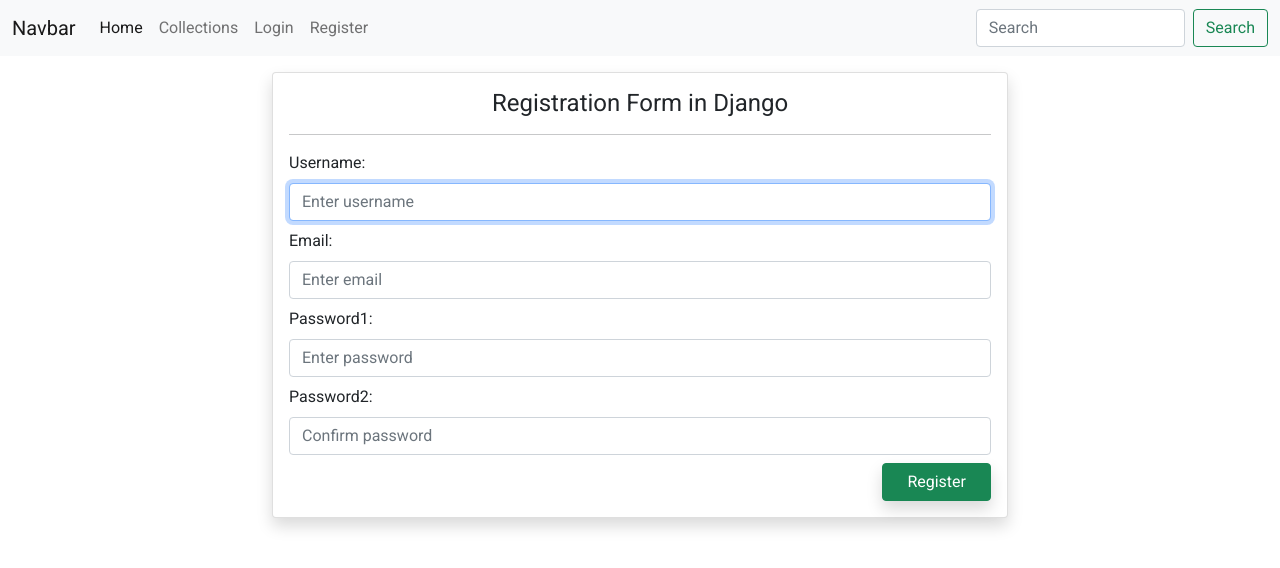
After one commit to GanescuRobert/ecomm_project, a Django app: page /register/ in a window 1280 px wide. The commit adds this page. Shown: the top 568 px of the page. Run offline with Django 4.2, Linux system fonts and the light colour scheme; some libraries are stand-ins or nearby versions.

Commit message:
Pages created: register, login and logout

```diff
--- /dev/null
+++ b/ecomm_shop/store/controller/authview.py
@@ -0,0 +1,42 @@
+from django.contrib.auth import authenticate, login, logout
+from django.shortcuts import redirect, render
+from django.contrib import messages
+
+from store.forms import CustomUserForm
+
+def registerpage(request):
+    form = CustomUserForm()
+    if request.method == 'POST':
+       form = CustomUserForm(request.POST)
+       if form.is_valid():
+           form.save()
+           messages.success(request,"Registered Successfully! Login to continue")
+           return redirect("/login")
+    context = {'form':form}
+    return render(request,"store/auth/register.html",context)
+
+def loginpage(request):
+    if request.user.is_authenticated:
+        messages.warning(request, "You are already logged in.")
+        return redirect('/')
+    else:
+        if request.method == 'POST':
+            _username = request.POST.get('username')
+            _password = request.POST.get('password')
+
+            user = authenticate(request, username=_username, password=_password)
+            if user is not None:
+                login(request,user)
+                messages.success(request,"Logged in Succesfully.")
+                return redirect("/")
+            else:
+                messages.error(request,"Invalid username or password.")
+                return redirect("/login")
+
+        return render(request,"store/auth/login.html")
+
+def logoutpage(request):
+    if request.user.is_authenticated:
+        logout(request)
+        messages.success(request,"Logged out Successfully")
+    return redirect('/')
--- /dev/null
+++ b/ecomm_shop/store/forms.py
@@ -0,0 +1,13 @@
+from django.contrib.auth.forms import UserCreationForm
+
+from .models import User
+from django import forms
+
+class CustomUserForm(UserCreationForm):
+    username = forms.CharField(widget=forms.TextInput(attrs={'class':'form-control my-2','placeholder':"Enter username"}))
+    email = forms.CharField(widget=forms.EmailInput(attrs={'class':'form-control my-2','placeholder':"Enter email"}))
+    password1 = forms.CharField(widget=forms.PasswordInput(attrs={'class':'form-control my-2','placeholder':"Enter password"}))
+    password2 = forms.CharField(widget=forms.PasswordInput(attrs={'class':'form-control my-2','placeholder':"Confirm password"}))
+    class Meta:
+        model = User
+        fields = ['username','email','password1','password2']
--- a/ecomm_shop/store/models.py
+++ b/ecomm_shop/store/models.py
@@ -1,4 +1,5 @@
 from django.db import models
+from django.contrib.auth.models import User
 
 import datetime
 import os
--- /dev/null
+++ b/ecomm_shop/store/templates/store/auth/register.html
@@ -0,0 +1,53 @@
+{% extends 'store/layouts/main.html' %} {% block content %}
+
+<div class="container">
+  <div class="row justify-content-center">
+    <div class="col-md-8">
+      <div class="card mt-3 shadow">
+        <div class="card-body">
+          <form action="" method="POST">
+            {% csrf_token %}
+            <div class="text-center">
+              <h4>Registration Form in Django</h4>
+            </div>
+            <hr />
+            <div class="form-group">
+              <label for="{{form.username.name}}"> {{form.username.label}}: </label>
+              {{form.username}}
+              {% if form.errors.username %}
+                <label class="text-danger"> {{form.errors.username}}</label>
+              {% endif %}
+            </div>
+            <div class="form-group">
+              <label for="{{form.email.name}}"> {{form.email.label}}: </label>
+              {{form.email}}
+              {% if form.errors.email %}
+                <label class="text-danger"> {{form.errors.email}}</label>
+              {% endif %}
+            </div>
+            <div class="form-group">
+              <label for="{{form.password1.name}}"> {{form.password1.label}}: </label>
+              {{form.password1}}
+              {% if form.errors.password1 %}
+                <label class="text-danger"> {{form.errors.password1}}</label>
+              {% endif %}
+            </div>
+            <div class="form-group">
+              <label for="{{form.password2.name}}"> {{form.password2.label}}: </label>
+              {{form.password2}}
+              {% if form.errors.password2 %}
+                <label class="text-danger"> {{form.errors.password2}}</label>
+              {% endif %}
+            </div>
+
+            <button type="submit" class="btn float-end shadow btn-success px-4">
+              Register
+            </button>
+          </form>
+        </div>
+      </div>
+    </div>
+  </div>
+</div>
+
+{% endblock content%}
--- a/ecomm_shop/store/templates/store/inc/navbar.html
+++ b/ecomm_shop/store/templates/store/inc/navbar.html
@@ -22,15 +22,27 @@
         <li class="nav-item">
           <a class="nav-link" href="{% url 'collections' %}">Collections</a>
         </li>
+        {% if request.user.is_authenticated %}
+        <li class="nav-item dropdown">
+          <a class="nav-link dropdown-toggle" role="button" id="navbarDropdown" data-bs-toggle="dropdown" aria-expanded="false">
+            {{request.user}}
+          </a>
+          <ul class="dropdown-menu" aria-labelledby="navbarDropdown">
+            <li> <a class="dropdown-item" href="{% url 'logoutpage' %}">Logout</a></li>
+            <li> <a class="dropdown-item" href="{% url 'logoutpage' %}">Logout</a></li>
+            <li> <a class="dropdown-item" href="{% url 'logoutpage' %}">Logout</a></li>
+          </ul>
+        </li>
+
+        {% else %}
         <li class="nav-item">
-          <a
-            class="nav-link disabled"
-            href="#"
-            tabindex="-1"
-            aria-disabled="true"
-            >Disabled</a
-          >
+          <a class="nav-link" href="{% url 'loginpage' %}">Login</a>
         </li>
+        <li class="nav-item">
+          <a class="nav-link" href="{% url 'registerpage' %}">Register</a>
+        </li>
+        {% endif %}
+
       </ul>
       <form class="d-flex">
         <input
--- a/ecomm_shop/store/urls.py
+++ b/ecomm_shop/store/urls.py
@@ -1,8 +1,12 @@
 from django.urls import path
 from . import views
+from store.controller import authview
 urlpatterns = [
     path('', views.home, name="home"),
     path('collections', views.collections, name='collections'),
     path('collections/<str:slug>', views.collectionsview, name='collectionsview'),
     path('collections/<str:cate_slug>/<str:prod_slug>', views.productview, name='productview'),
+    path('register/', authview.registerpage, name="registerpage"),
+    path('login/', authview.loginpage, name="loginpage"),
+    path('logout/', authview.logoutpage, name="logoutpage")
 ]
--- a/ecomm_shop/store/views.py
+++ b/ecomm_shop/store/views.py
@@ -1,4 +1,4 @@
-from django.shortcuts import render
+from django.shortcuts import redirect, render
 from django.contrib import messages
 
 from .models import *
```
Also changed, not shown: ecomm_shop/store/templates/store/auth/login.html (added, +35 -0 lines).
